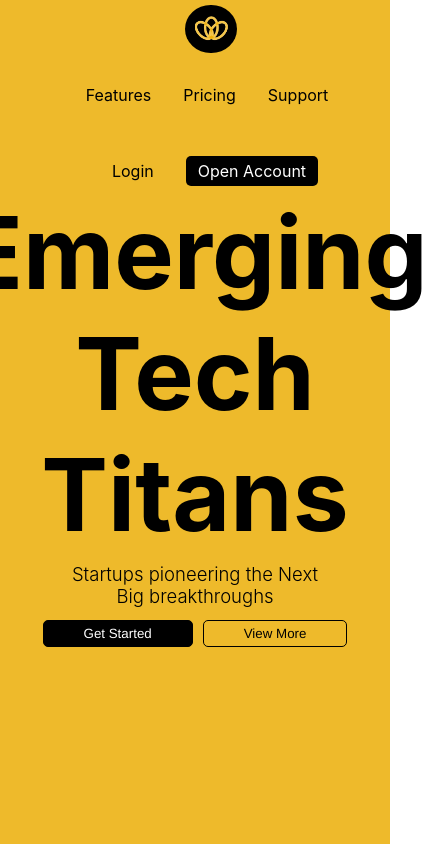
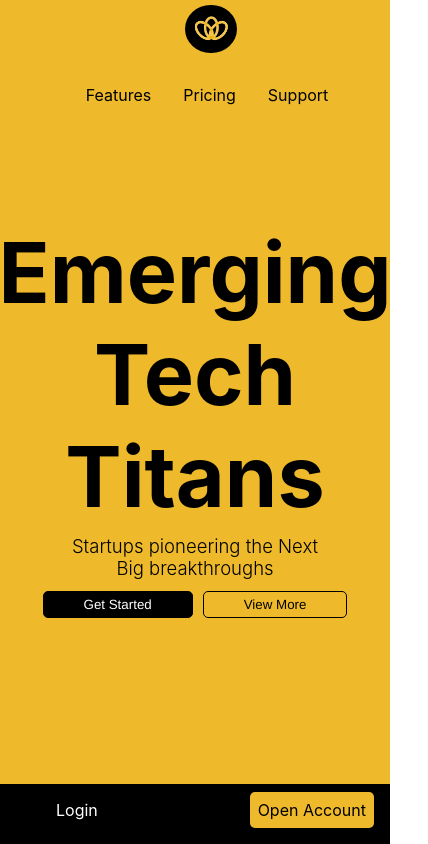
Before and after one commit to HRFocus/HRFocusFE, a React (Create React App) app: page /features in a window 390 px wide. Shown: the whole page, 428 px wide, since content can reach past the window. Built offline with nearby package versions, Linux system fonts and the light colour scheme.

Commit message:
Responsive Nav bar

```diff
--- a/public/index.html
+++ b/public/index.html
@@ -24,7 +24,7 @@
       work correctly both with client-side routing and a non-root public URL.
       Learn how to configure a non-root public URL by running `npm run build`.
     -->
-    <title>React App</title>
+    <title>HRFocus</title>
   </head>
   <body>
     <noscript>You need to enable JavaScript to run this app.</noscript>
--- a/src/App.js
+++ b/src/App.js
@@ -11,6 +11,7 @@ import Login from "./pages/Login/Login";
 import Pricing from "./pages/Pricing/Pricing";
 import SignUp from "./pages/SignUp/SignUp";
 import Navbar from "./shared/Navigation/Navbar";
+import BottomNav from "./shared/Navigation/BottomNav";
 
 function App() {
 
@@ -27,6 +28,7 @@ function App() {
           </Route>
             <Route path="/">
               <Navbar />
+              <BottomNav/>
               <Switch>
                 <Route path="/features" exact>
                   <Features />
--- a/src/pages/Features/Features.css
+++ b/src/pages/Features/Features.css
@@ -9,10 +9,9 @@
   }
 
   .h1-features {
-    font-size: 100px;
+    font-size: 10vh;
     text-align: center;
     margin: 0;
-
   }
 
   .features-description {
@@ -26,3 +25,10 @@
   .features-btn {
     text-align: center;
   }
+  @media only screen and (max-width:767px) {
+    .features-container{
+      width: 100vw;
+      padding: 1rem;
+    }
+
+  }
--- a/src/pages/SignUp/SignUp.css
+++ b/src/pages/SignUp/SignUp.css
@@ -61,3 +61,13 @@
     color:aliceblue;
     font-weight: 900;
 }
+@media only screen and (min-width:320px) and (max-width: 767px) {
+    .left-section {
+        display: none;
+    }
+
+    .right-section {
+        width: 100vw;
+    }
+
+}
--- /dev/null
+++ b/src/shared/Navigation/BottomNav.css
@@ -0,0 +1,34 @@
+.bottom-nav-container{
+    position: fixed;
+        bottom: 0;
+        left: 0;
+        width: 100vw;
+        background-color : black;
+        border-top: 1px solid #ccc;
+        padding: 1rem;
+        border: none;
+}
+.bottom-nav-container ul{
+    display: flex;
+    justify-content: space-between;
+}
+.bottom-nav-container ul li {
+    list-style: none;
+    text-decoration:none;
+}
+.bottom-nav-container ul li>a {
+    color: white;
+    text-decoration: none;
+}
+
+.bottom-nav-container ul li:nth-child(2) a {
+    padding: 0.5rem;
+    background-color: #eeba2b;
+    color: black;
+    border-radius: 5px;
+}
+@media only screen and (min-width:768px) {
+    .bottom-nav-container{
+        display: none;
+    }
+}
--- /dev/null
+++ b/src/shared/Navigation/BottomNav.js
@@ -0,0 +1,24 @@
+import React from 'react'
+import'./BottomNav.css'
+import { NavLink } from "react-router-dom";
+
+const BottomNav = () => {
+  return (
+    <nav className="bottom-nav-container">
+      <ul>
+        <li>
+          <NavLink to="/login" exact>
+            Login
+          </NavLink>
+        </li>
+        <li>
+          <NavLink to="/new" exact>
+            Open Account
+          </NavLink>
+        </li>
+      </ul>
+    </nav>
+  );
+}
+
+export default BottomNav
--- a/src/shared/Navigation/Navbar.css
+++ b/src/shared/Navigation/Navbar.css
@@ -77,4 +77,8 @@
      margin-right: 0;
      margin-bottom: 0.5rem;
    }
+   .users-link{
+    display: none;
+   }
+
  }
--- a/src/shared/Navigation/Navbar.js
+++ b/src/shared/Navigation/Navbar.js
@@ -4,7 +4,7 @@ import "./Navbar.css";
 import Logo from "../../utils/Images/logo.png";
 const Navbar = () => {
   return (
-    <div className="nav-links-container">
+      <nav className="nav-links-container">
         <div className="logo">
           <img src={Logo} alt="logo" height={"50px"} />
         </div>
@@ -41,7 +41,7 @@ const Navbar = () => {
             </li>
           </ul>
         </div>
-    </div>
+      </nav>
   );
 };
 
```
Lines whose indentation alone changed are shown as unchanged.
